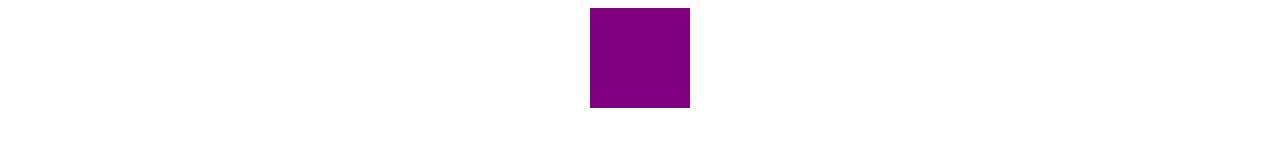
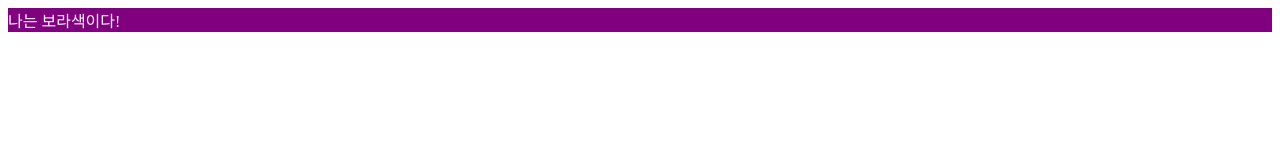
Before and after one commit to MojitoBar/TheDevelopers, a plain HTML site: page ppt강의 예제코드/Hello2.html in a window 1280 px wide. Drawn offline with Linux system fonts and the light colour scheme.

Commit message:
update 0918

```diff
--- /dev/null
+++ b/ppt강의 예제코드/Hello2.css
@@ -0,0 +1,6 @@
+div{
+  background-color: Purple;
+}
+.Purple{
+  color: white;
+}
--- a/ppt강의 예제코드/Hello2.html
+++ b/ppt강의 예제코드/Hello2.html
@@ -2,13 +2,12 @@
 <html lang="en" dir="ltr">
   <head>
     <meta charset="utf-8">
+    <link rel="stylesheet" href="Hello2.css">
     <title></title>
   </head>
   <body>
-    <div class="Purple" style="height: 100px;
-                               width: 100px;
-                               background: Purple;
-                               margin: auto;">
+    <div class="Purple">
+      나는 보라색이다!
     </div>
     </div>
   </body>
```
Also changed, not shown: 1 other file.
